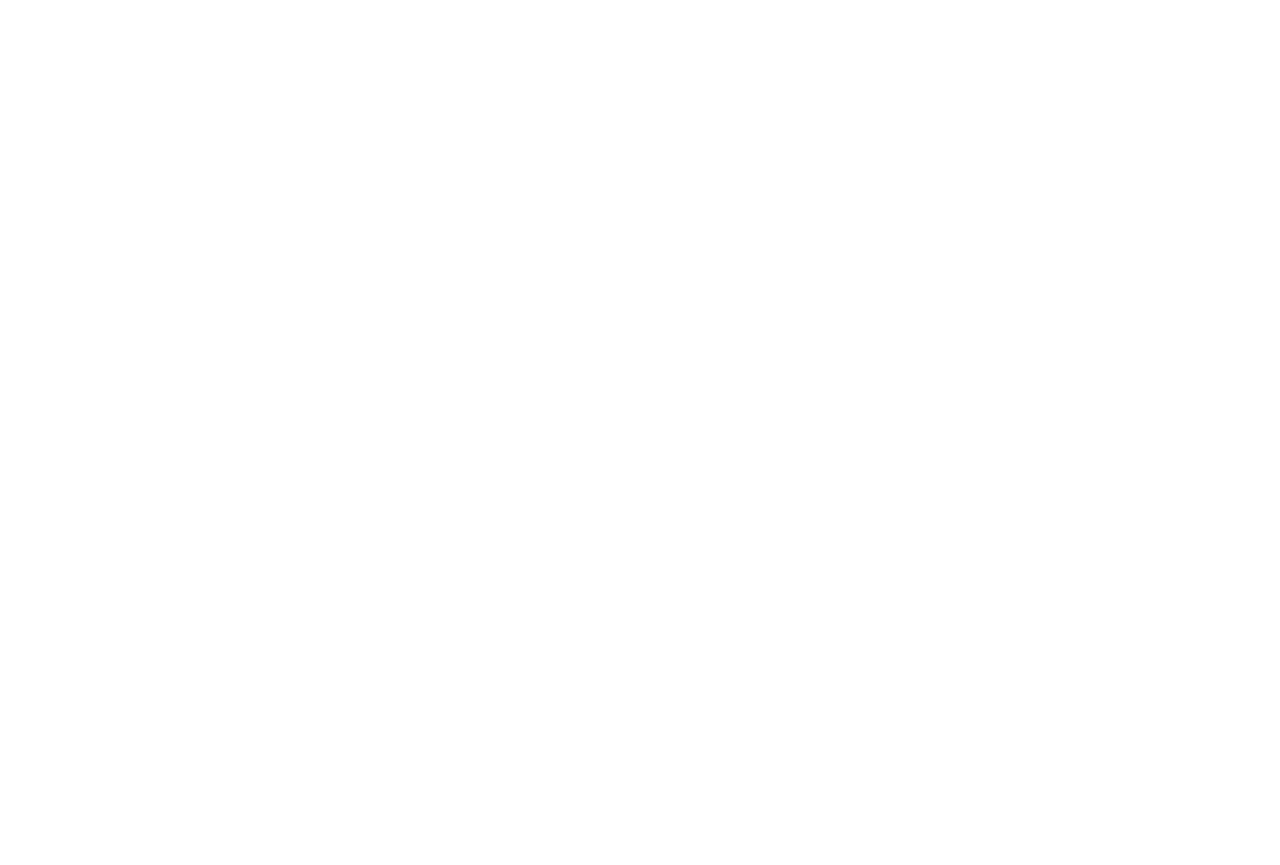
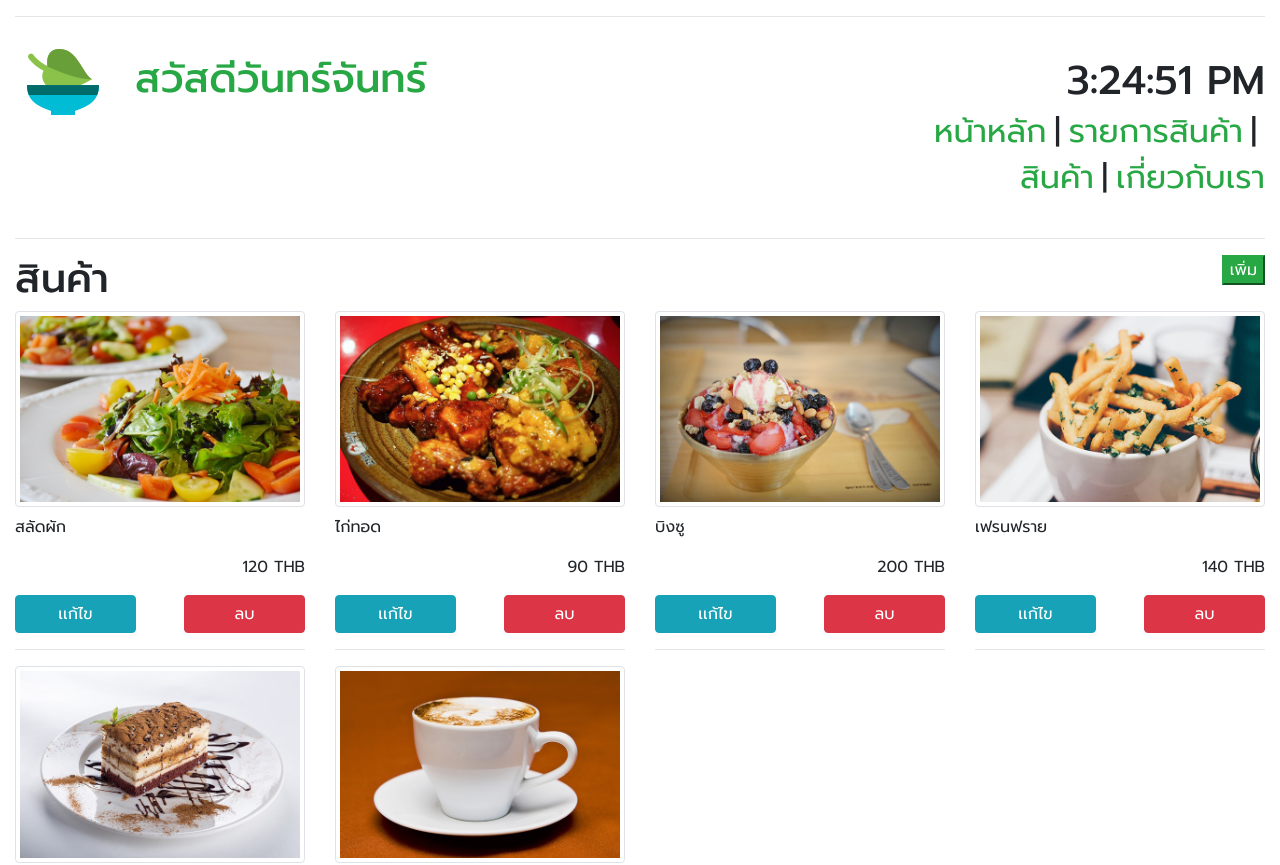
Before and after one commit to YOT-ANAN/learn-react, a React (Create React App) app: page /products in a window 1280 px wide. Shown: the top 865 px of the page. Before the commit the page ends 800 px from the top, so only its background shows below. Built offline with nearby package versions, Linux system fonts and the light colour scheme; data requests are answered from the project's data file.

Commit message:
use withRouter for redirect to other  page
-create nav by Link
- edit delete Product
- prepare Add and Edit Product

```diff
--- a/db.json
+++ b/db.json
@@ -126,6 +126,22 @@
         }
       ],
       "id": 6
+    },
+    {
+      "orderDate": "2020-05-26T07:56:05.069Z",
+      "totalPrice": 420,
+      "orders": [
+        {
+          "product": {
+            "id": 4,
+            "productName": "เฟรนฟราย",
+            "unitPrice": "140",
+            "thumbnail": "/images/product/4.jpg"
+          },
+          "quantity": 3
+        }
+      ],
+      "id": 7
     }
   ]
 }
--- a/src/App.js
+++ b/src/App.js
@@ -4,13 +4,17 @@
 import Home from "./containers/Home";
 import About from "./containers/About";
 import Order from "./containers/order/Order";
+import Product from "./containers/product/Product";
+import  NotFound from "./containers/error/NotFound";
 class App extends Component {
   renderRouter() {
     return (
       <Switch>
         <Route exact path="/" path="/" component={Home} />
         <Route exact path="/about" component={About} />
-        <Route path="/orders" component={Order} />
+        <Route exact path="/orders" component={Order} />
+        <Route exact path="/products" component={Product} />
+        <Route component={NotFound}/>
         {/* use exact for spec url /about only */}
       </Switch>
     );
--- a/src/components/Header.js
+++ b/src/components/Header.js
@@ -1,4 +1,5 @@
 import React, { Component } from "react";
+import {Link} from "react-router-dom"
 
 class Header extends Component {
   constructor(props) {
@@ -22,6 +23,17 @@
           </div>
           <div className="col-md-4 text-right mg">
             <h1 className="mt-4"> {this.state.date.toLocaleTimeString()}</h1>
+            <ul className="list-inline">
+              <li className="list-inline-item title"><Link className="text-success h2" to="/" >หน้าหลัก</Link></li>
+              <li className="list-inline-item title h2">|</li>
+              <li className="list-inline-item title"><Link className="text-success h2" to="/orders">รายการสินค้า</Link></li>
+              <li className="list-inline-item title h2">|</li>
+              <li className="list-inline-item title"><Link className="text-success h2" to="/products">สินค้า</Link></li>
+              <li className="list-inline-item title h2">|</li>
+              <li className="list-inline-item title"><Link className="text-success h2" to="/about">เกี่ยวกับเรา</Link></li>
+
+
+            </ul>
           </div>
         </div>
         <hr />
--- a/src/components/product/ProductItem.js
+++ b/src/components/product/ProductItem.js
@@ -11,8 +11,9 @@
         <div className="mt-2 ">
           <p>{productName}</p>
           <p className="text-right">{unitPrice} THB</p>
+          {this.props.onAddOrder && (
             <button
-            className="btn btn-block btn-success"
+              className="btn btn-block btn-success title"
               onClick={() => {
                 this.props.onAddOrder(this.props.product);
                 //console.log(this.props.product)
@@ -20,6 +21,22 @@
             >
               ซื้อ
             </button>
+          )}
+          {(this.props.onDelProduct || this.props.onEditProduct) && (
+            <button className="btn  btn-info col-5 title" onClick={()=>{this.props.onEditProduct(this.props.product)}}>
+              เเก้ไข
+            </button>
+          )}
+          {(this.props.onDelProduct || this.props.onEditProduct) && (
+            <button
+              className="btn  btn-danger col-5 title float-right"
+              onClick={() => {
+                this.props.onDelProduct(this.props.product);
+              }}
+            >
+              ลบ
+            </button>
+          )}
           <hr />
         </div>
       </div>
--- a/src/components/product/ProductList.js
+++ b/src/components/product/ProductList.js
@@ -7,7 +7,7 @@
   showProducts() {
     if (this.props.products) {
       return this.props.products.map((product) => (
-        <ProductItem key={product.productId} product={product} onAddOrder={this.props.onAddOrder}  />
+        <ProductItem key={product.id} product={product} onAddOrder={this.props.onAddOrder} onDelProduct={this.props.onDelProduct} onEditProduct={this.props.onEditProduct} />
         // <ProductItem key={product.productId} {...product}/> use key for uniqe ID object list
       ));
     }
--- a/src/containers/error/NotFound.js
+++ b/src/containers/error/NotFound.js
@@ -0,0 +1,21 @@
+import React from "react";
+import Header from "../../components/Header";
+import Footer from "../../components/Footer";
+
+const Notfound = () => {
+  return (
+    <div>
+      <Header />
+      <div className="container col-md-8 text-center">
+        <h1 className="mt-5" style={{fontSize:120}}>404</h1>
+        <h2 className="mb-4">Not Found</h2>
+        <p className="title mb-5">
+          ขออภัยไม่พบหน้าที่คุณค้นหา
+          ดูเหมือนว่าหน้าเว็บที่คุIพยายามเข้าถึงไม่มีอยู่อีกต่อไปหรืออาจจะย้ายไปที่อื่น
+        </p>
+      </div>
+      <Footer />
+    </div>
+  );
+};
+export default Notfound;
--- a/src/containers/product/Product.js
+++ b/src/containers/product/Product.js
@@ -0,0 +1,54 @@
+import React, { Component } from "react";
+import Header from "../../components/Header";
+import Footer from "../../components/Footer";
+import Productlist from "../../components/product/ProductList";
+import {withRouter} from "react-router-dom";  //for redirect
+import axios from "axios";
+
+class Product extends Component {
+  constructor(props) {
+    super(props);
+    this.state = { product: null };
+    this.delProduct = this.delProduct.bind(this);
+    this.editProduct = this.editProduct.bind(this);
+  }
+  componentDidMount() {
+    axios.get("http://localhost:3001/products").then((res) => {
+      this.setState({ products: res.data });
+    });
+  }
+  editProduct(product){
+        this.props.history.push('products/edit/'+product.id);
+  }
+  delProduct(product) {
+    axios.delete("http://localhost:3001/products/" + product.id).then((res) => {
+      axios.get("http://localhost:3001/products").then((res) => {
+        this.setState({ products: res.data });
+      });
+    });
+  }
+  render() {
+    return (
+      <div>
+        <Header />
+        <div className="container-fluid">
+          <div className="row">
+            <div className="col-6">
+              {" "}
+              <h1>สินค้า</h1>
+            </div>
+            <div className="col-6">
+              {" "}
+              <button className="bnt btn-success title float-right" onClick={()=>{this.props.history.push('products/add')}}>
+                เพิ่ม
+              </button>
+            </div>
+          </div>
+          <Productlist products={this.state.products} onDelProduct={this.delProduct} onEditProduct={this.editProduct}/>
+        </div>
+        <Footer />
+      </div>
+    );
+  }
+}
+export default withRouter(Product); //for redirect
```
Lines whose indentation alone changed are shown as unchanged.
